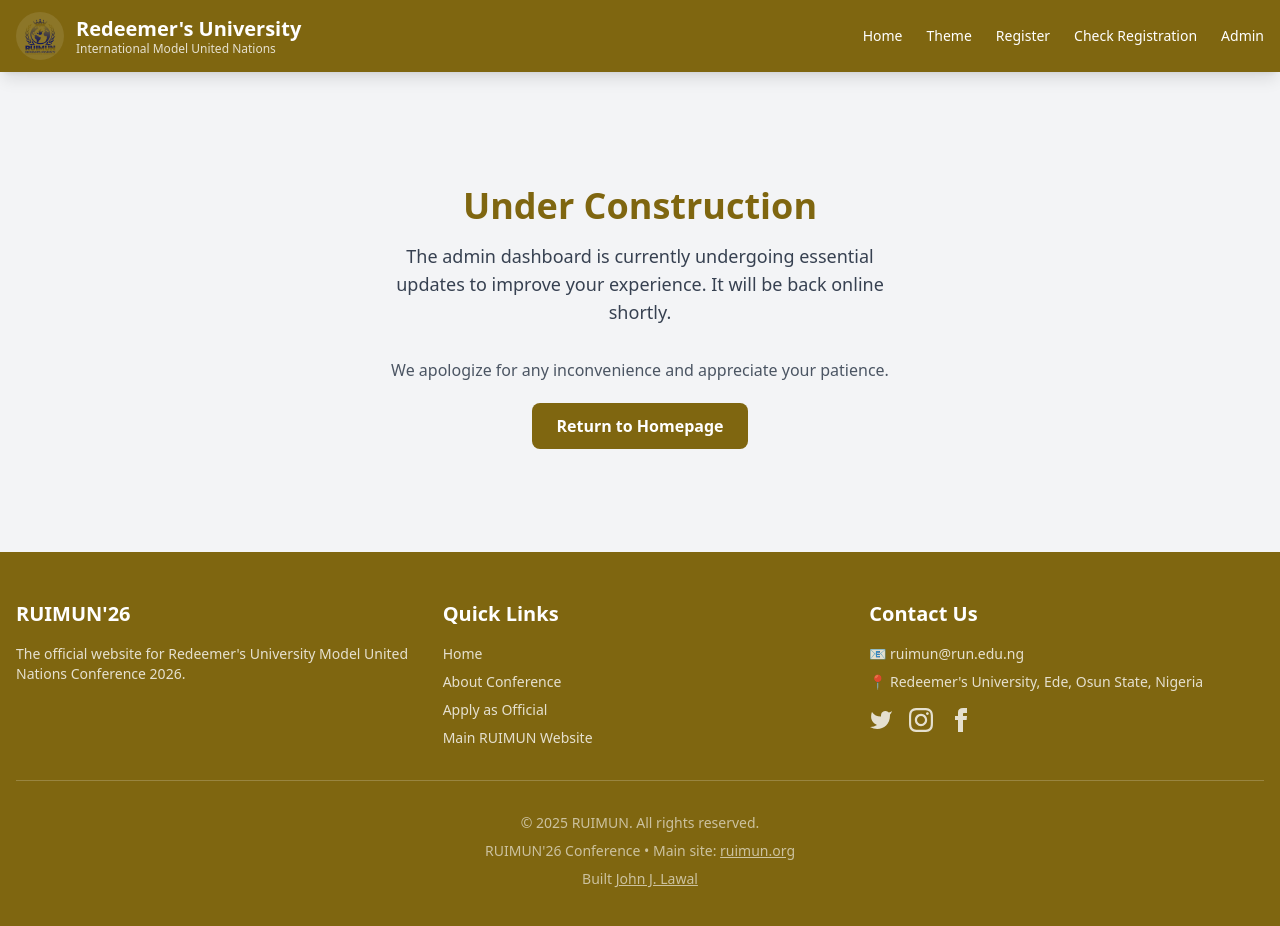
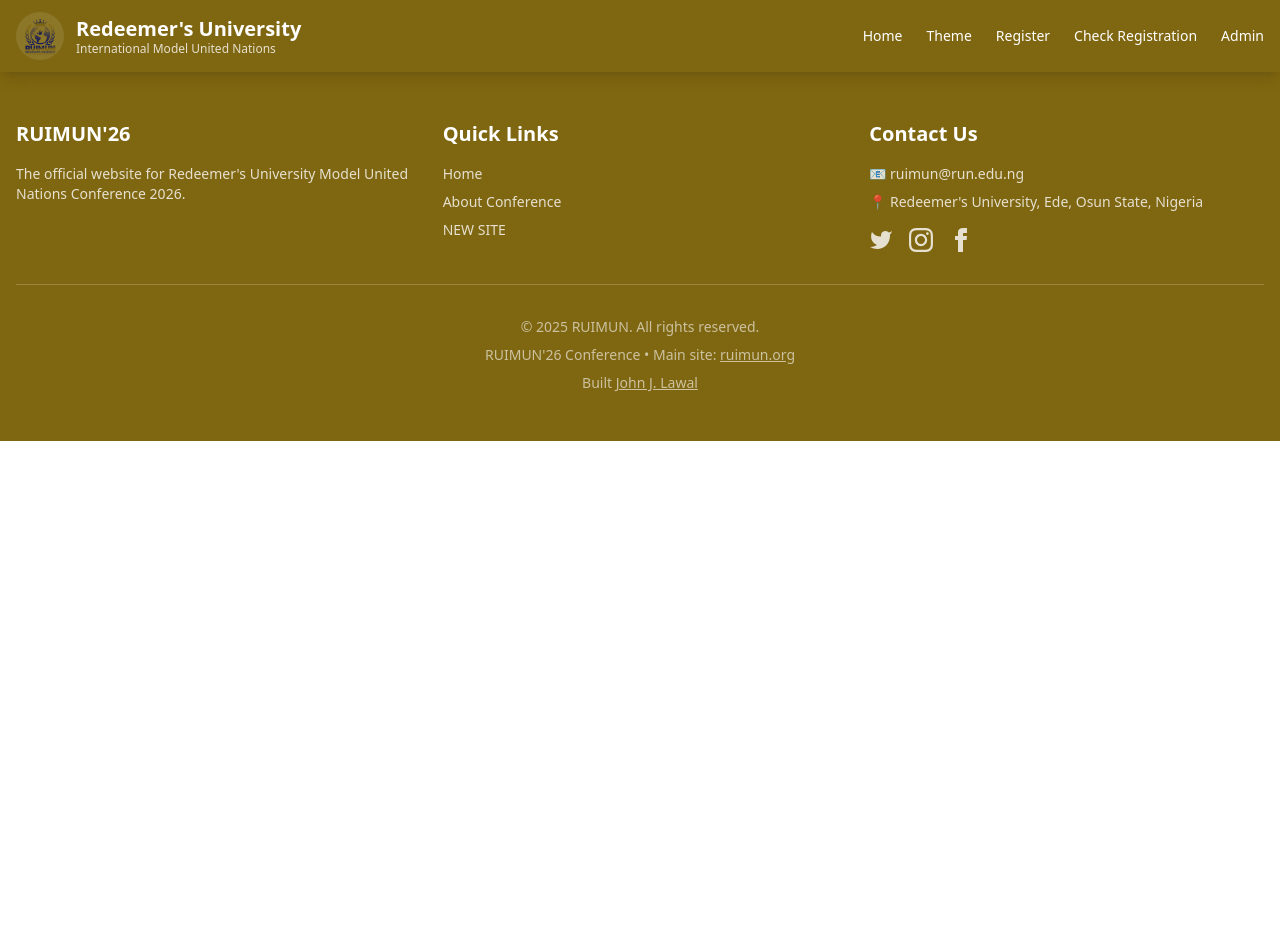
Before and after one commit to JayBeloved/RUIMUNRevamp, a React (Vite) app: page /admin in a window 1280 px wide. Shown: the top 926 px of the page. After the commit the page ends 800 px from the top, so only its background shows below. Built offline with nearby package versions, Linux system fonts and the light colour scheme.

Commit message:
Removed header and change backlinks in footer

```diff
--- a/src/App.jsx
+++ b/src/App.jsx
@@ -16,11 +16,6 @@
         <Header />
         <Routes>
           <Route path="/" element={<HomePage />} />
-          <Route path="/theme" element={<ThemePage />} />
-          <Route path="/registration" element={<Registration />} />
-          <Route path="/registration-success" element={<RegistrationSuccess />} />
-          {/* <Route path="/export" element={<ExportPage />} /> */}
-          <Route path="/admin" element={<Dashboard />} /> {/* Add the admin route */}
         </Routes>
         <Footer />
       </div>
--- a/src/components/Footer.jsx
+++ b/src/components/Footer.jsx
@@ -21,23 +21,18 @@
                     <h3 className="text-xl font-bold mb-4">Quick Links</h3>
                     <ul className="space-y-2 text-sm">
                         <li>
-                            <a href="#home" className="text-white/80 hover:text-white transition-colors">
+                            <a href="https://ruimunconference.online" className="text-white/80 hover:text-white transition-colors">
                                 Home
                             </a>
                         </li>
                         <li>
-                            <a href="#about" className="text-white/80 hover:text-white transition-colors">
+                            <a href="https://ruimunconference.online/about" className="text-white/80 hover:text-white transition-colors">
                                 About Conference
                             </a>
                         </li>
                         <li>
-                            <a href="#apply" className="text-white/80 hover:text-white transition-colors">
-                                Apply as Official
-                            </a>
-                        </li>
-                        <li>
-                            <a href="https://ruimun.org" target="_blank" rel="noopener noreferrer" className="text-white/80 hover:text-white transition-colors">
-                                Main RUIMUN Website
+                            <a href="https://ruimunconference.online/about" target="_blank" rel="noopener noreferrer" className="text-white/80 hover:text-white transition-colors">
+                                NEW SITE
                             </a>
                         </li>
                     </ul>
@@ -76,7 +71,7 @@
             <div className="border-t border-white/20 pt-8 text-center text-sm text-white/60">
                 <p>© {currentYear} RUIMUN. All rights reserved.</p>
                 <p className="mt-2">
-                    RUIMUN'26 Conference • Main site: <a href="https://ruimun.org" className="underline hover:text-white">ruimun.org</a>
+                    RUIMUN'26 Conference • Main site: <a href="https://ruimunconference.online/" className="underline hover:text-white">ruimun.org</a>
                 </p>
                 <p className="mt-2">
                     Built <a href="https://johnjaylawal.site" className="underline hover:text-white">John J. Lawal</a>
```
